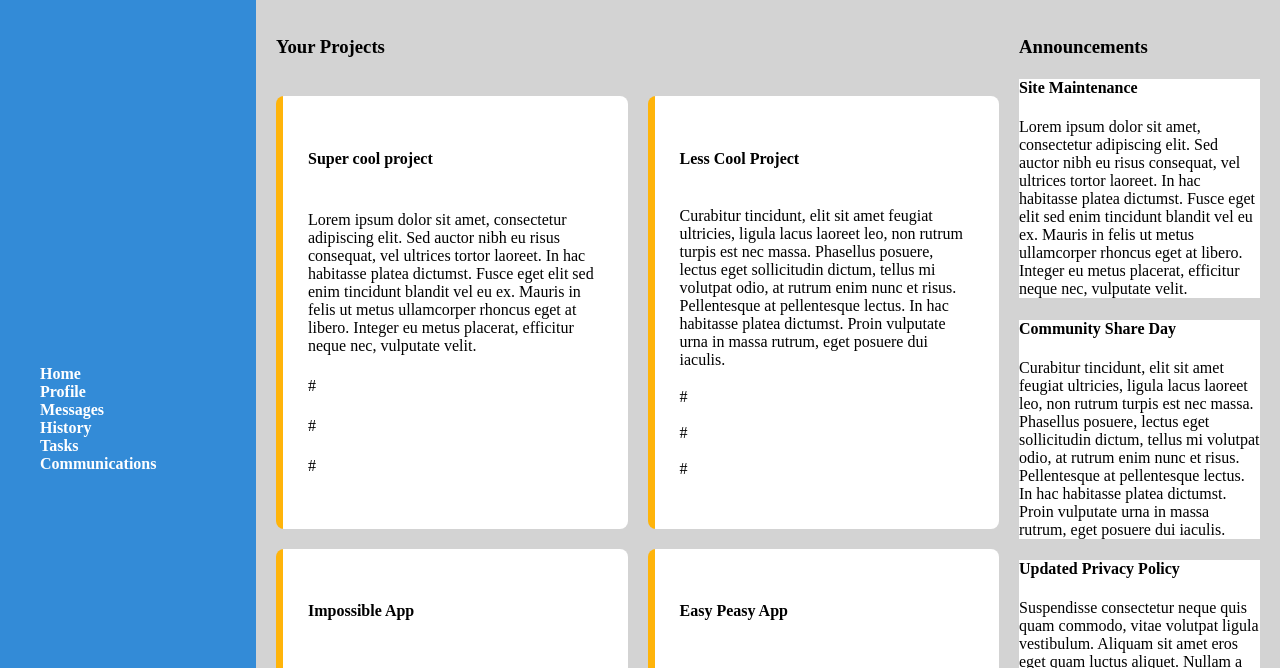
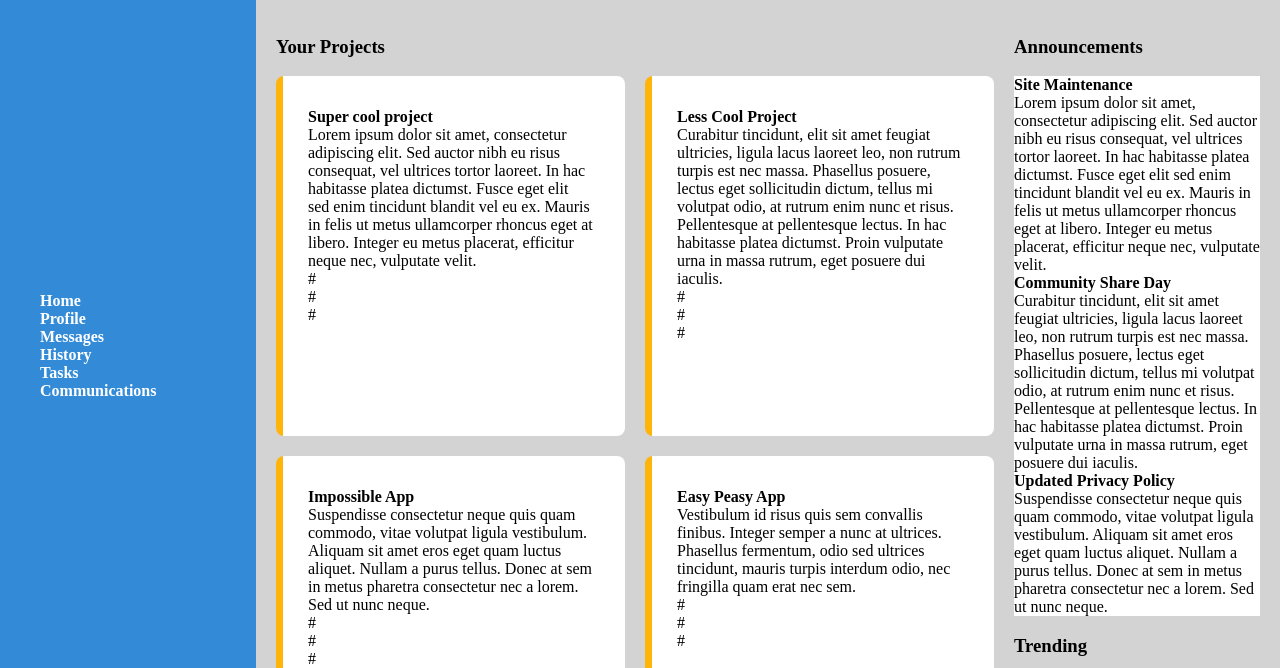
Before and after one commit to Jdoggett50/Project-Dashboard, a plain HTML site: page index.html in a window 1280 px wide. Shown: the part 118-786 px from the top of the page. Drawn offline with Linux system fonts and the light colour scheme.

Commit message:
fixed padding around article-card causing aligment issues

```diff
--- a/index.html
+++ b/index.html
@@ -46,7 +46,7 @@
             <div class="cards">
                 <h3 class="article-title">Your Projects</h3>
                 <div class="article-card">
-                    <h4>Super cool project</h3>
+                    <h4 class="section-title">Super cool project</h3>
                     <p>Lorem ipsum dolor sit amet, consectetur adipiscing elit. Sed auctor nibh eu risus consequat, vel ultrices tortor laoreet. In hac habitasse platea dictumst. Fusce eget elit sed enim tincidunt blandit vel eu ex. Mauris in felis ut metus ullamcorper rhoncus eget at libero. Integer eu metus placerat, efficitur neque nec, vulputate velit.</p>
                     <div class="icons">#</div>
                     <div class="icons">#</div>
--- a/styles.css
+++ b/styles.css
@@ -1,8 +1,4 @@
-body,
-h1,
-h2,
-h3
-h4,
+body,h1,h2,h4,
 p {
     margin: 0;
     padding: 0;
@@ -34,30 +30,39 @@ a,
 .cards-container {
     display: grid;
     grid-template-columns: 3fr 1fr;
-    /* grid-template-rows: 1fr 4fr; */
-    padding: 20px 20px 20px 20px;
-    gap: 20px;
+    padding: 20px;
     background-color: lightgrey;
 }
 
 .cards {
     display: grid;
-    grid-template-rows: auto 6fr 6fr 6fr;
+    grid-template-rows: auto 1fr 1fr 1fr;
     grid-template-columns: repeat(2, 1fr);
-    gap: 20px;
 }
 
 .article-card {
-    display: grid;
+    display: flex;
+    flex-direction: column;
     padding: 2em;
     border-radius: 8px;
     background: linear-gradient(to right,rgb(255,180,10) 7px, white 7px);
     background-color: white;
+    margin: 0 20px 20px 0;
+}
+
+.article-card p {
+    grid-row: 2 / 3;
+    grid-column: 1 / 4;
 }
 
 .article-title {
     grid-row: 1 / 2;
     grid-column: 1 / 3;
+}
+
+.section-title {
+    grid-column: 1 / 4;
+    grid-row: 1 / 2;
 }
 
 .aside {
```
